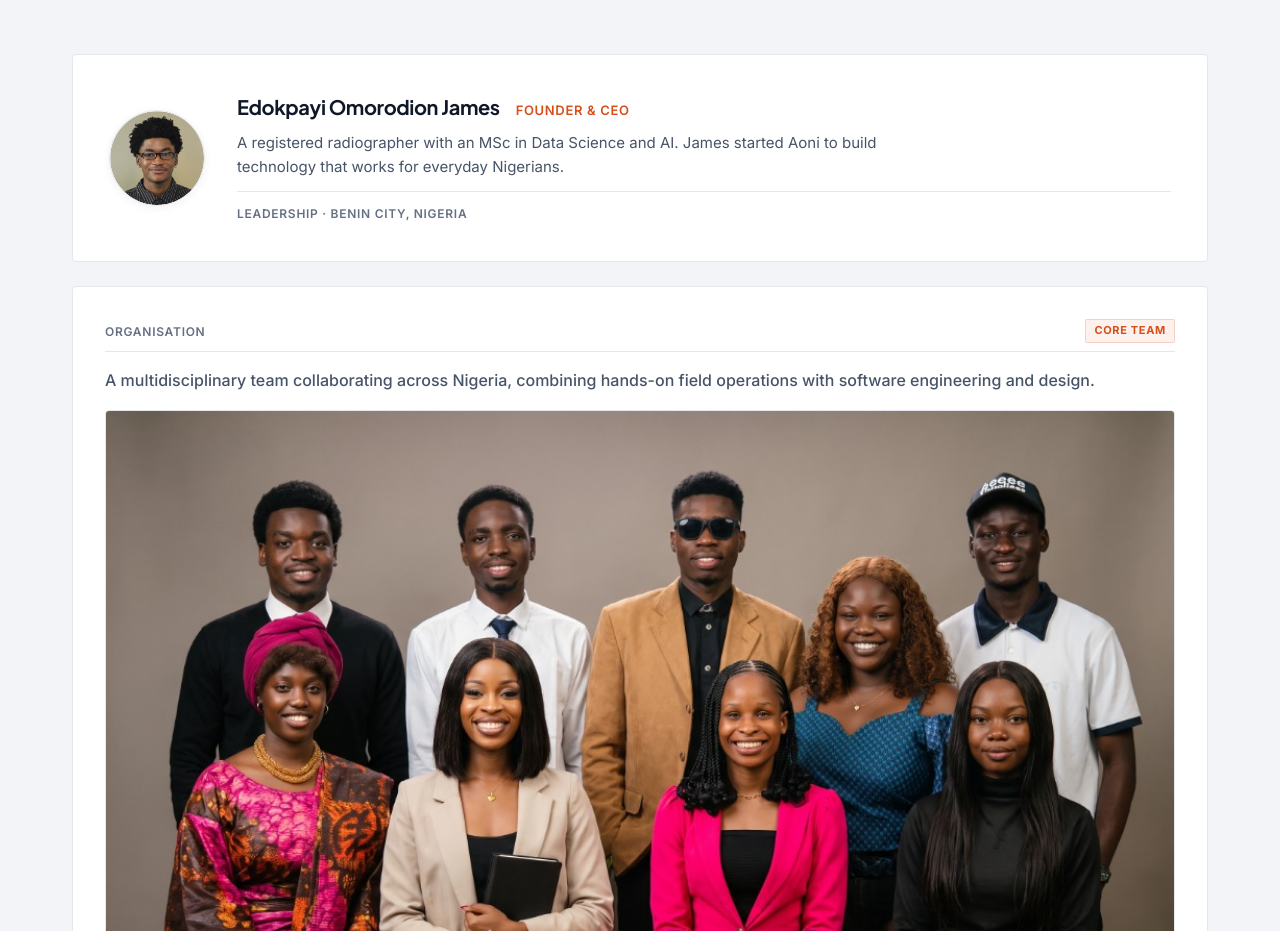
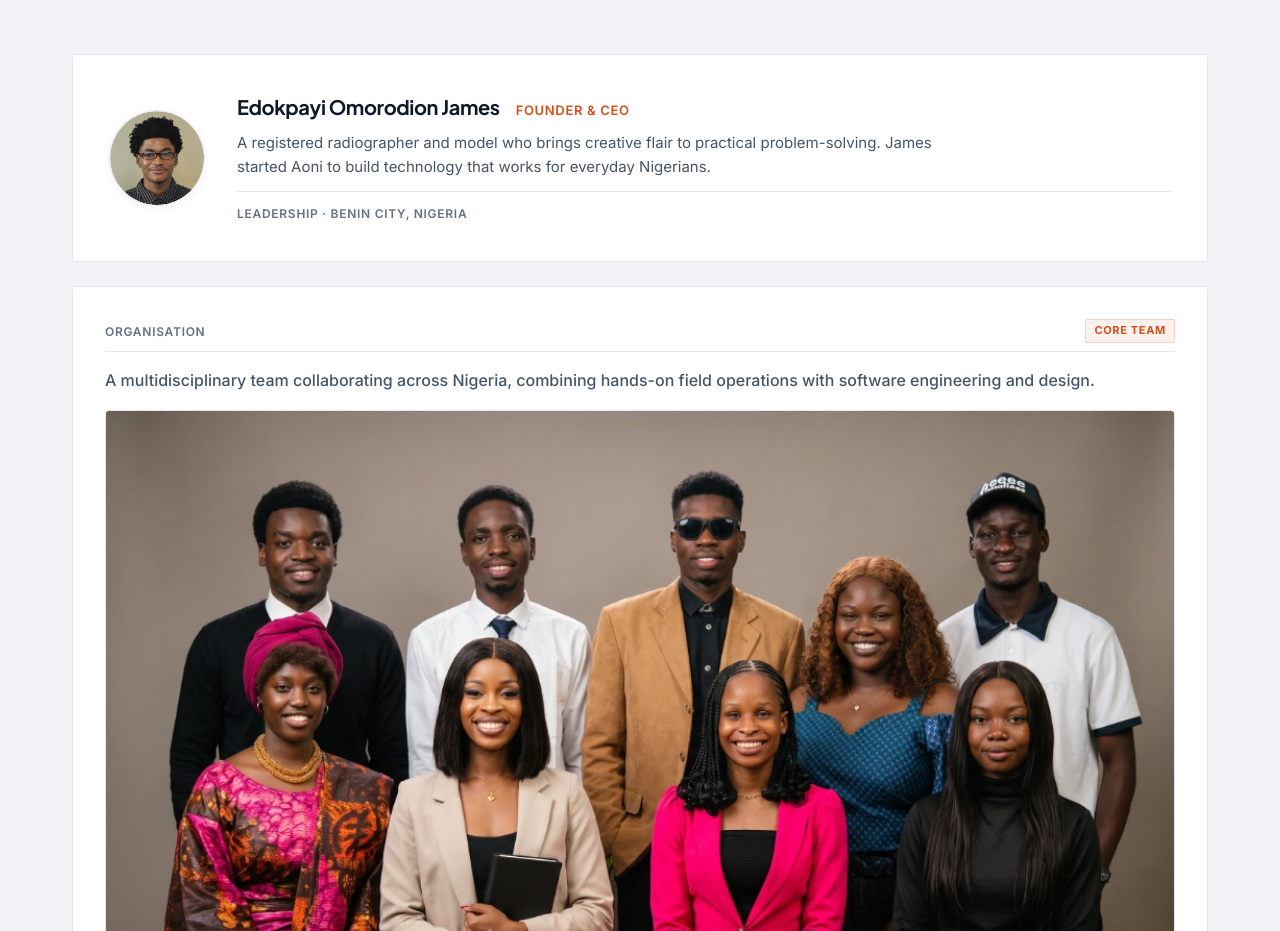
Before and after one commit to AdezAtl/aoni, a React (Vite) app: page / in a window 1280 px wide. Shown: the part 3847-4778 px from the top of the page. Built offline with nearby package versions, Linux system fonts and the light colour scheme.

Commit message:
Update founder bio to integrate modeling background and creative flair

```diff
--- a/src/components/Team.tsx
+++ b/src/components/Team.tsx
@@ -34,8 +34,7 @@ export function Team() {
                 <span className="founder-role">Founder &amp; CEO</span>
               </div>
               <p className="founder-bio">
-                A registered radiographer with an MSc in Data Science and AI. James started Aoni
-                to build technology that works for everyday Nigerians.
+                A registered radiographer and model who brings creative flair to practical problem-solving. James started Aoni to build technology that works for everyday Nigerians.
               </p>
               <div className="founder-meta">
                 <span className="mono-tag">LEADERSHIP · BENIN CITY, NIGERIA</span>
```
